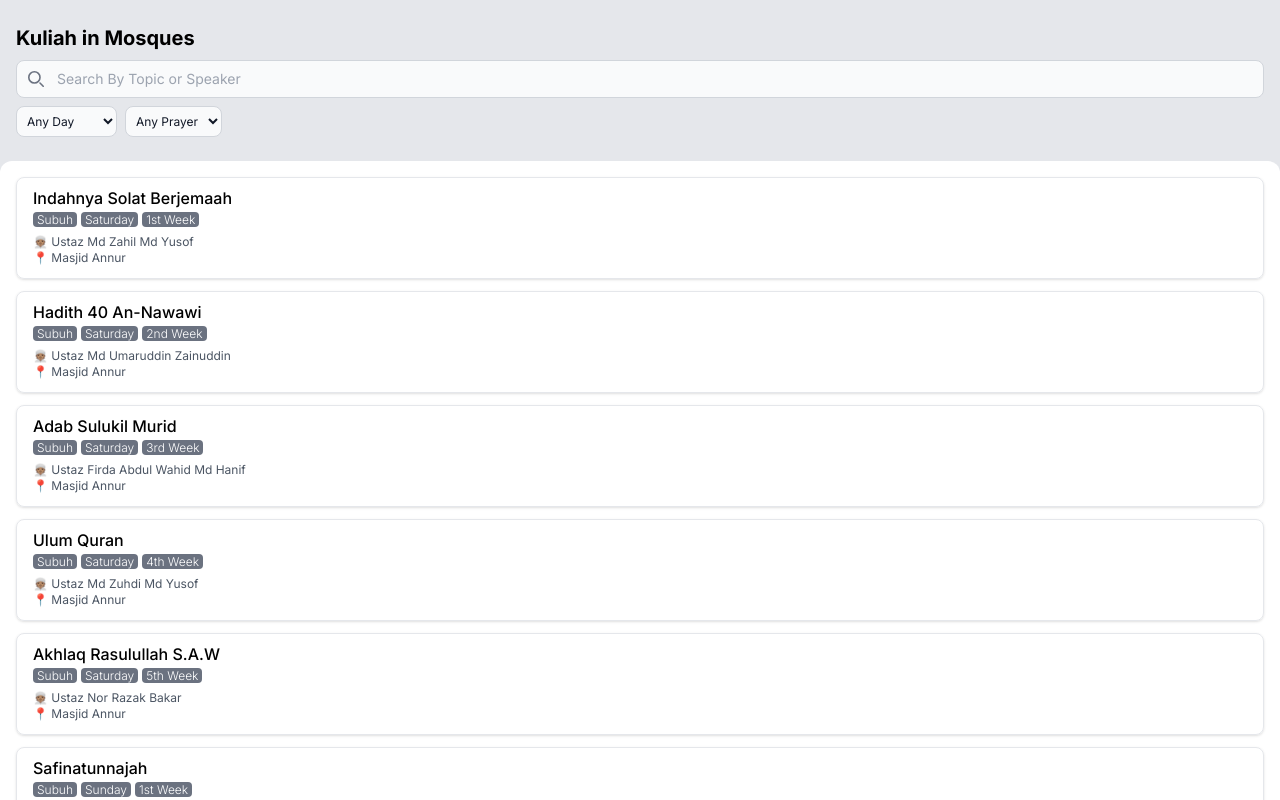
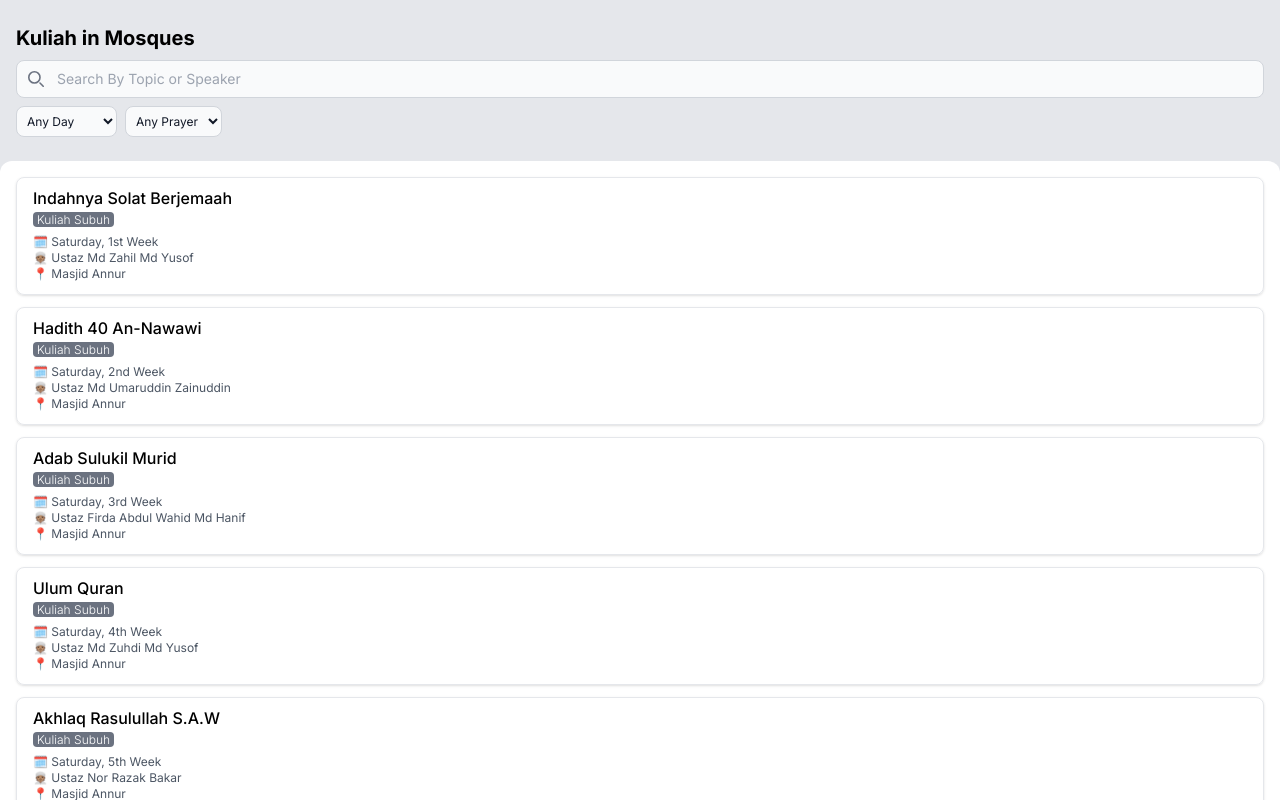
Before and after one commit to tengkuhafidz/kuliah-sg, a Next.js app: page / in a window 1280 px wide. Shown: the top 800 px of the page. Built offline with nearby package versions, Linux system fonts and the light colour scheme.

Commit message:
feat(details): add details page

```diff
--- a/package.json
+++ b/package.json
@@ -12,7 +12,8 @@
     "fuse.js": "^7.0.0",
     "next": "14.2.2",
     "react": "^18",
-    "react-dom": "^18"
+    "react-dom": "^18",
+    "react-web-share": "^2.0.2"
   },
   "devDependencies": {
     "@types/node": "^20",
--- /dev/null
+++ b/src/app/components/KuliahCard.tsx
@@ -0,0 +1,27 @@
+import { kuliahList } from "@/data";
+import { Kuliah } from "@/types";
+import Link from "next/link";
+import { useRouter } from "next/router";
+
+interface Props {
+  kuliah: Kuliah;
+}
+
+export default function KuliahCard({ kuliah }: Props) {
+  const { Organisation, Day, Prayer, Details, Topic, Speaker } = kuliah;
+  return (
+    <Link href={{ pathname: 'details', query: { Organisation, Prayer, Day, Details } }}>
+      <div id="list-item" className="rounded-lg border shadow py-2 px-4 mb-3">
+        <h2 className="font-medium">{Topic}</h2>
+        <div className="text-white font-light -mt-1">
+          <span className="bg-gray-500 text-xs px-1 rounded mr-1">Kuliah {Prayer}</span>
+        </div>
+        <div className="my-1 text-xs text-gray-600">
+          <p>🗓️ {Day}{Details && `, ${Details}`}</p>
+          <p>👳🏽 {Speaker}</p>
+          <p>📍 {Organisation}</p>
+        </div>
+      </div>
+    </Link>
+  );
+}
--- a/src/app/components/ListItem.tsx
+++ /dev/null
@@ -1,29 +0,0 @@
-import { Kuliah } from "@/types";
-
-interface Props {
-  kuliah: Kuliah;
-}
-
-export default function ListItem({ kuliah }: Props) {
-  const { Organisation, Day, Prayer, Details, Topic, Speaker } = kuliah;
-  return (
-    <div id="list-item" className="rounded-lg border shadow py-2 px-4 mb-3">
-      <h2 className="font-medium">{Topic}</h2>
-      <div className="text-white font-light -mt-1">
-        <span className="bg-gray-500 text-xs px-1 rounded mr-1">{Prayer}</span>
-        <span className="bg-gray-500 text-xs px-1 rounded mr-1">{Day}</span>
-
-        {Details && (
-          <span className="bg-gray-500 text-xs px-1 rounded mr-1">
-            {Details}
-          </span>
-        )}
-      </div>
-      <div className="my-1">
-        <p className="text-xs text-gray-600">👳🏽 {Speaker}</p>
-
-        <p className="text-xs text-gray-600">📍 {Organisation}</p>
-      </div>
-    </div>
-  );
-}
--- /dev/null
+++ b/src/app/details/page.tsx
@@ -0,0 +1,64 @@
+'use client'
+
+import { useSearchParams, useRouter, usePathname } from 'next/navigation'
+import { kuliahList } from "@/data";
+import { RWebShare } from "react-web-share";
+
+
+export default function Details() {
+    const searchParams = useSearchParams()
+    const pathname = usePathname()
+    const router = useRouter()
+
+    const org = searchParams.get("Organisation")
+    const day = searchParams.get("Day")
+    const prayer = searchParams.get("Prayer")
+    const details = searchParams.get("Details")
+
+    const kuliah = kuliahList.find(kuliah => kuliah.Organisation === org && kuliah.Day === day && kuliah.Prayer === prayer && kuliah.Details === details)
+    if (!kuliah) {
+        router.back()
+    }
+
+    const { Topic, Day, Prayer, Details, Speaker, Organisation } = kuliah!
+
+    const getShareText = () => {
+        const text = `
+${`☪️ Kuliah ${Prayer}: ${Topic}`.toUpperCase()}
+
+🗓️ ${Day}${Details && `, ${Details}`}
+👳🏽‍♂️ ${Speaker}
+📍 ${Organisation}
+
+View more: ${typeof window !== "undefined" ? window.location.href : "https://kuliah.sg"
+            }
+    `
+        return encodeURIComponent(text)
+    }
+
+
+
+    return (
+        <main className="bg-gray-200 min-h-screen px-4 py-8">
+            <div id="list-item" className="rounded-lg border shadow py-4 px-6 mb-3 bg-white">
+                <h2 className="font-medium text-xl">{Topic}</h2>
+                <div className="text-white font-light">
+                    <span className="bg-gray-500 px-1 rounded mr-1">Kuliah {Prayer}</span>
+                </div>
+                <div className="my-1 text-gray-600">
+                    <p>🗓️ {Day}{Details && `, ${Details} `}</p>
+                    <p>👳🏽 {Speaker}</p>
+                    <p>📍 {Organisation}</p>
+                </div>
+                <RWebShare
+                    data={{
+                        text: getShareText(),
+                    }}
+                >
+                    <button className='mt-4 bg-gray-900 text-white py-2 px-4 block w-full rounded-lg'>Share This 📲</button>
+                </RWebShare>
+                <p className='text-xs text-center my-1 text-gray-600'>May you attain amal jariyah for sharing 🤗</p>
+            </div>
+        </main>
+    );
+}
--- a/src/app/page.tsx
+++ b/src/app/page.tsx
@@ -4,7 +4,7 @@ import { kuliahList } from "@/data";
 import { Kuliah } from "@/types";
 import { fuzzySearch } from "@/utils";
 import { useState } from "react";
-import ListItem from "./components/ListItem";
+import ListItem from "./components/KuliahCard";
 
 export default function Home() {
   const [searchTerm, setSearchTerm] = useState("");
@@ -52,7 +52,7 @@ export default function Home() {
     ));
   };
   return (
-    <main className="bg-gray-200 ">
+    <main className="bg-gray-200">
       <div className="p-4 ">
         <h1 className="font-bold text-xl my-2">Kuliah in Mosques</h1>
         <div>
```
Also changed, not shown: 1 other file (tests, documents, lock files or other folders).
